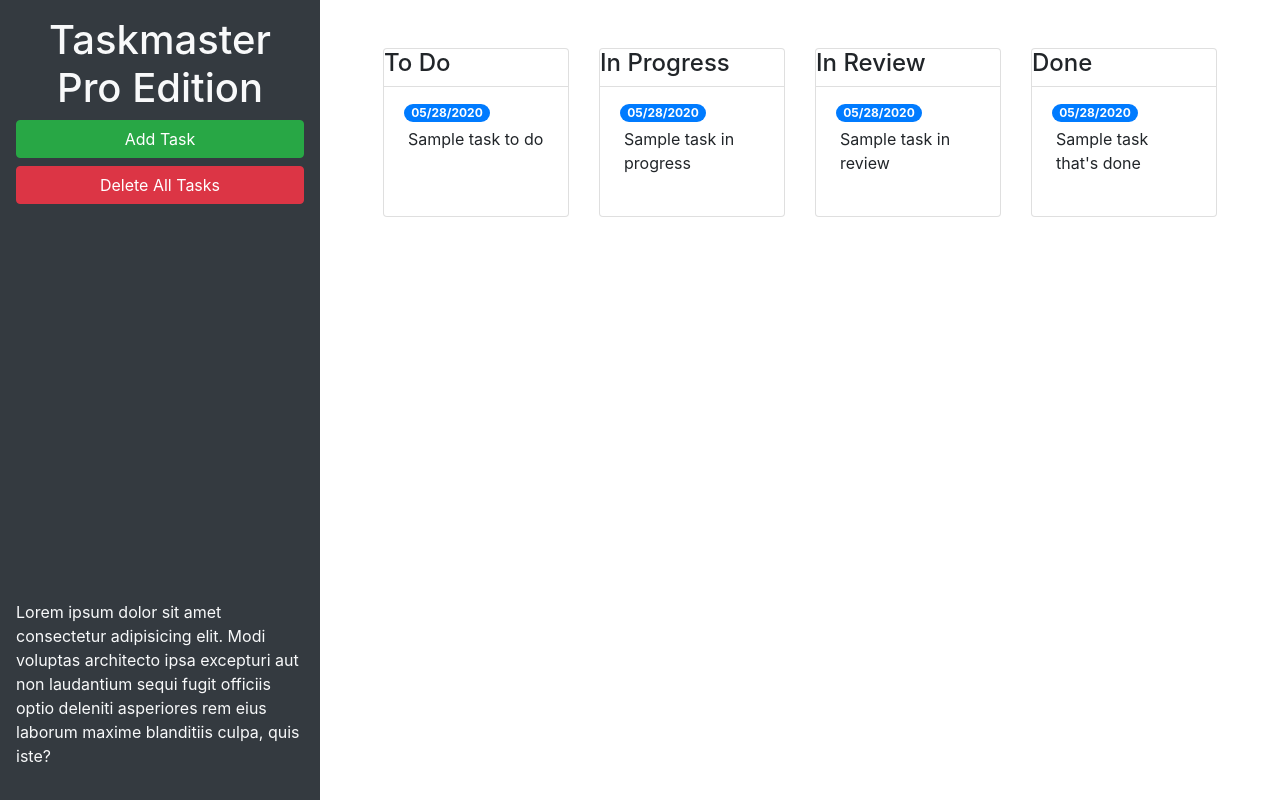
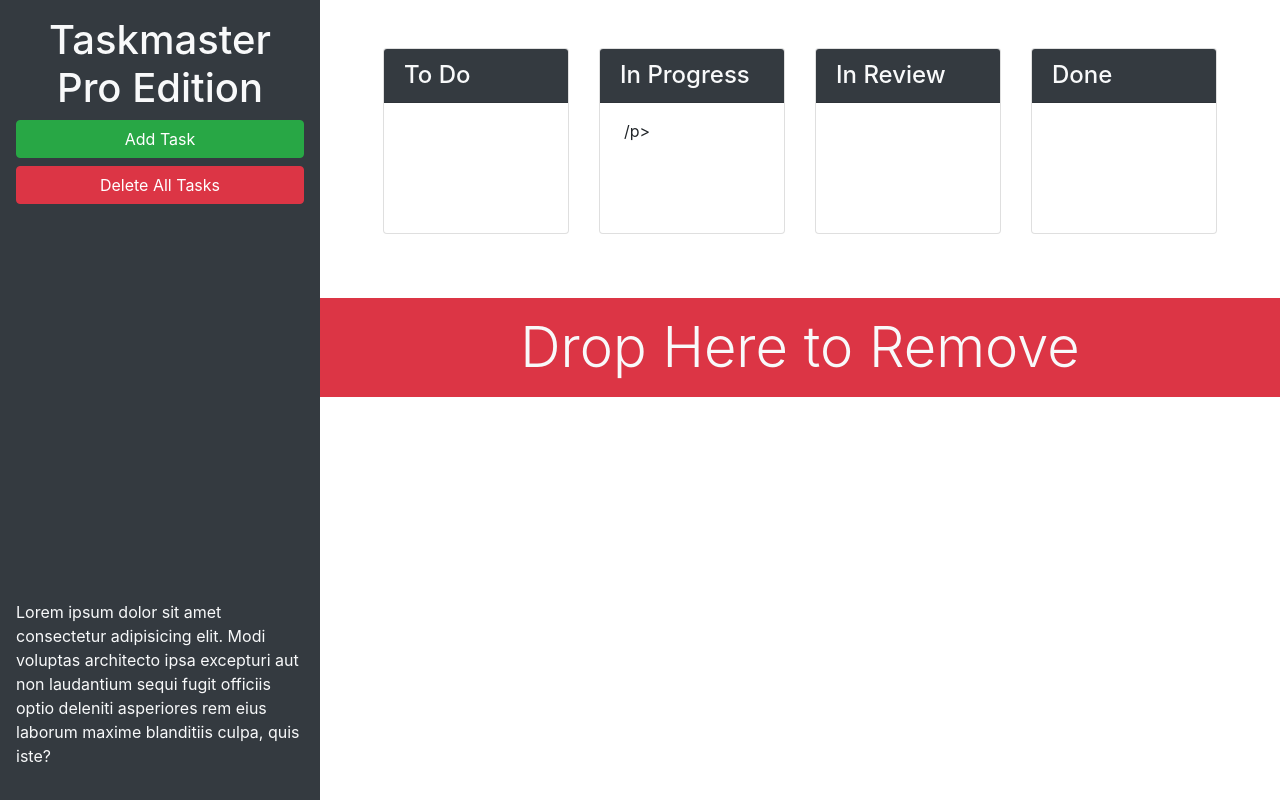
Before and after one commit to Anthonyz28/Taskmaster-pro, a plain HTML site: page index.html in a window 1280 px wide. Drawn offline with nearby package versions, Linux system fonts and the light colour scheme.

Commit message:
final bootstrap and UI

```diff
--- a/index.html
+++ b/index.html
@@ -13,26 +13,26 @@
 <body>
 
   <div class="row min-vh-100 no-gutters">
-    <header class="col-12 col-lg-3 bg-dark text-light d-flex flex-column p-4 p-lg-3">
+    <header class="col-12 col-lg-3 bg-dark text-light sticky-top d-flex flex-column p-4 p-lg-3">
       <h1 class="text-center">Taskmaster Pro Edition</h1>
       <button id="create-task" class="btn btn-block btn-success" data-toggle="modal" data-target="#task-form-modal">Add
         Task</button>
       <button id="remove-tasks" class="btn btn-block btn-danger">Delete All Tasks</button>
-      <p class="mt-auto">Lorem ipsum dolor sit amet consectetur adipisicing elit. Modi voluptas architecto ipsa
+      <p class="mt-auto d-none d-lg-block">Lorem ipsum dolor sit amet consectetur adipisicing elit. Modi voluptas architecto ipsa
         excepturi aut non
         laudantium sequi fugit officiis optio deleniti asperiores rem eius laborum maxime blanditiis culpa, quis iste?
       </p>
     </header>
-    <main class="col-12 col-lg-9">
+    <main class="col-12 col-lg-9 d-flex flex-column">
       <div class="m-5 row justify-content-around">
         <!--todo start-->
         <div class="col-12 col-md-6 col-xl-3 mb-3">
           <div class="card">
-            <h4>To Do</h4>
+            <h4 class="card-header bg-dark text-light">To Do</h4>
             <ul id="list-toDo" class="list-group list-group-flush">
               <li class="list-group-item">
-                <span class="badge badge-primary badge-pill">05/28/2020</span>
-                <p class="m-1">Sample task to do</p>
+                <span class="badge badge-primary badge-pill"></span>
+                <p class="m-1"></p>
               </li>
             </ul>
           </div>
@@ -41,11 +41,11 @@
         <!-- in progress start-->
         <div class="col-12 col-md-6 col-xl-3 mb-3">
           <div class="card">
-            <h4>In Progress</h4>
+            <h4 class="card-header bg-dark text-light">In Progress</h4>
             <ul id="list-inProgess" class="list-group list-group-flush">
               <li class="list-group-item">
-                <span class="badge badge-primary badge-pill">05/28/2020</span>
-                <p class="m-1">Sample task in progress</p>
+                <span class="badge badge-primary badge-pill"></span>
+                <p class="m-1">/p>
               </li>
             </ul>
           </div>
@@ -54,11 +54,11 @@
         <!-- in review start -->
         <div class="col-12 col-md-6 col-xl-3 mb-3">
           <div class="card">
-            <h4>In Review</h4>
+            <h4 class="card-header bg-dark text-light">In Review</h4>
             <ul id="list-inReview" class="list-group list-group-flush">
               <li class="list-group-item">
-                <span class="badge badge-primary badge-pill">05/28/2020</span>
-                <p class="m-1">Sample task in review</p>
+                <span class="badge badge-primary badge-pill"></span>
+                <p class="m-1"></p>
               </li>
             </ul>
           </div>
@@ -66,16 +66,21 @@
         <!--done start-->
         <div class="col-12 col-md-6 col-xl-3 mb-3">
           <div class="card">
-            <h4>Done</h4>
+            <h4 class="card-header bg-dark text-light">Done</h4>
             <ul id="list-done" class="list-group list-group-flush">
               <li class="list-group-item">
-                <span class="badge badge-primary badge-pill">05/28/2020</span>
-                <p class="m-1">Sample task that's done</p>
+                <span class="badge badge-primary badge-pill"></span>
+                <p class="m-1"></p>
               </li>
             </ul>
           </div>
         </div>
         <!--done end-->
+      </div>
+      <div id="trash">
+        <div class="w-100 bg-danger p-3 text-center text-light display-4">
+          Drop Here to Remove
+        </div>
       </div>
     </main>
   </div>
```
